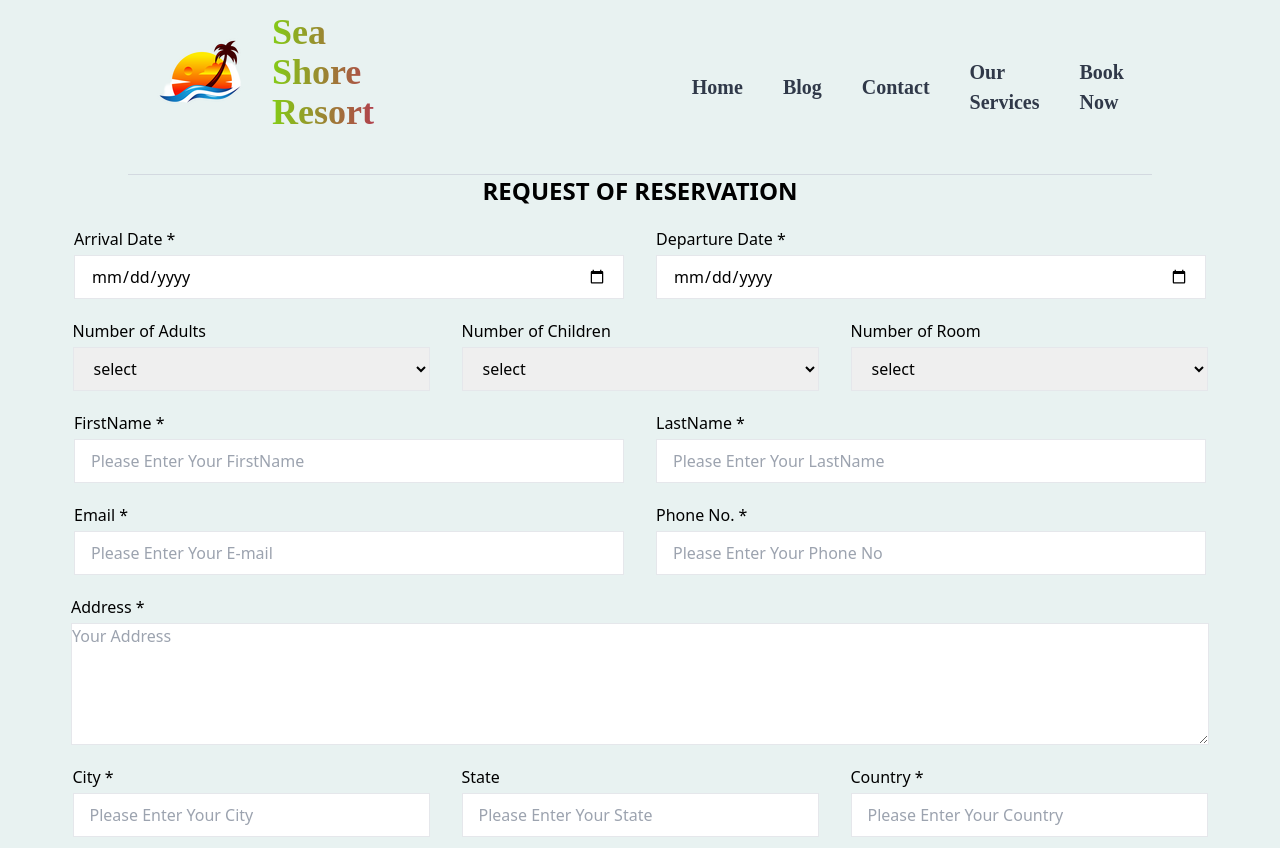
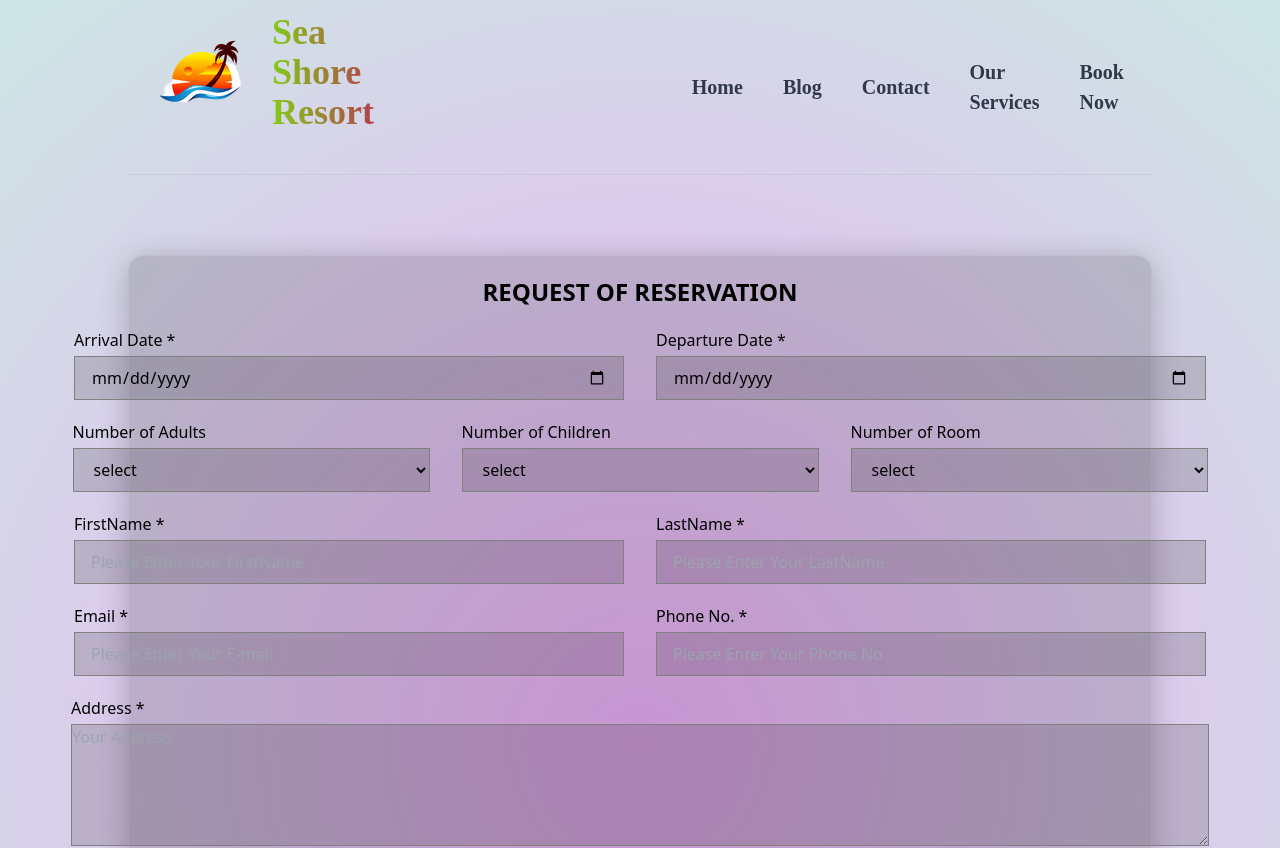
Before and after one commit to TanjimH013/Sea-Shore-Resort, a React (Vite) app: page /book-now in a window 1280 px wide. Shown: the top 848 px of the page. Built offline with nearby package versions, Linux system fonts and the light colour scheme; a web font is replaced by a local one.

Commit message:
made some changes

```diff
--- a/src/components/Pages/Booking/BookNow.jsx
+++ b/src/components/Pages/Booking/BookNow.jsx
@@ -127,7 +127,9 @@ const BookNow = () => {
 
       <form method="POST" onSubmit={handleSubmit}>
         <div className="flex flex-col items-center gap-5">
-          <h1 className=" text-2xl font-semibold">REQUEST OF RESERVATION</h1>
+          <h1 className=" text-2xl mt-5 font-semibold">
+            REQUEST OF RESERVATION
+          </h1>
 
           <div className="date-card flex gap-8">
             <div className="flex flex-col">
@@ -321,7 +323,7 @@ const BookNow = () => {
           <button
             type="submit"
             onClick={handleSubmit}
-            className="border rounded w-[100px] h-[40px] bg-[#FF4500] text-white font-semibold cursor-pointer mt-16 mr-[85%]"
+            className="border rounded w-[100px] h-[40px] bg-[#312e2d] text-yellow-400 font-semibold cursor-pointer mt-16 mb-10 mr-[85%]"
           >
             Book Now
           </button>
--- a/src/components/Pages/Booking/bookNow.css
+++ b/src/components/Pages/Booking/bookNow.css
@@ -0,0 +1,25 @@
+form {
+  margin-top: 5rem;
+  background: rgba(24, 23, 23, 0.162);
+  border-radius: 16px;
+  box-shadow: 0 4px 30px rgba(0, 0, 0, 0.222);
+  backdrop-filter: blur(5px);
+  -webkit-backdrop-filter: blur(5px);
+  border: 1px solid rgba(255, 255, 255, 0.116);
+}
+
+input,
+select,
+textarea {
+  background: rgba(24, 23, 23, 0.162);
+  border: 1px solid gray;
+}
+
+select option {
+  background: rgba(52, 51, 51, 0.551);
+  color: white;
+}
+
+body {
+  background: radial-gradient(circle, rgb(235, 175, 247) 0%, #cde6e3 100%);
+}
--- a/src/index.css
+++ b/src/index.css
@@ -8,5 +8,4 @@ body {
   min-height: 100vh;
   width: 80%;
   margin: auto;
-  background: #e8f2f1;
 }
```
